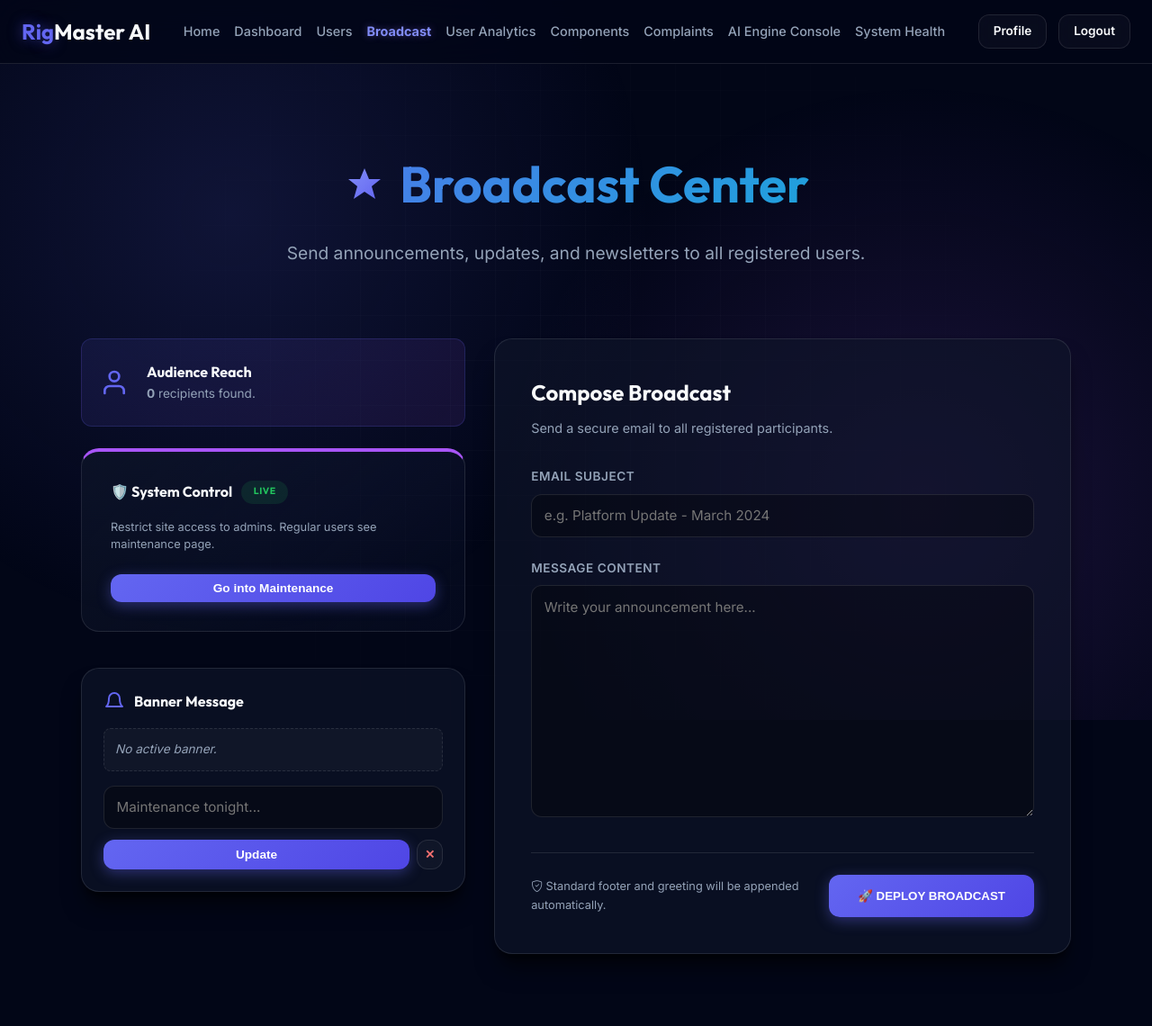
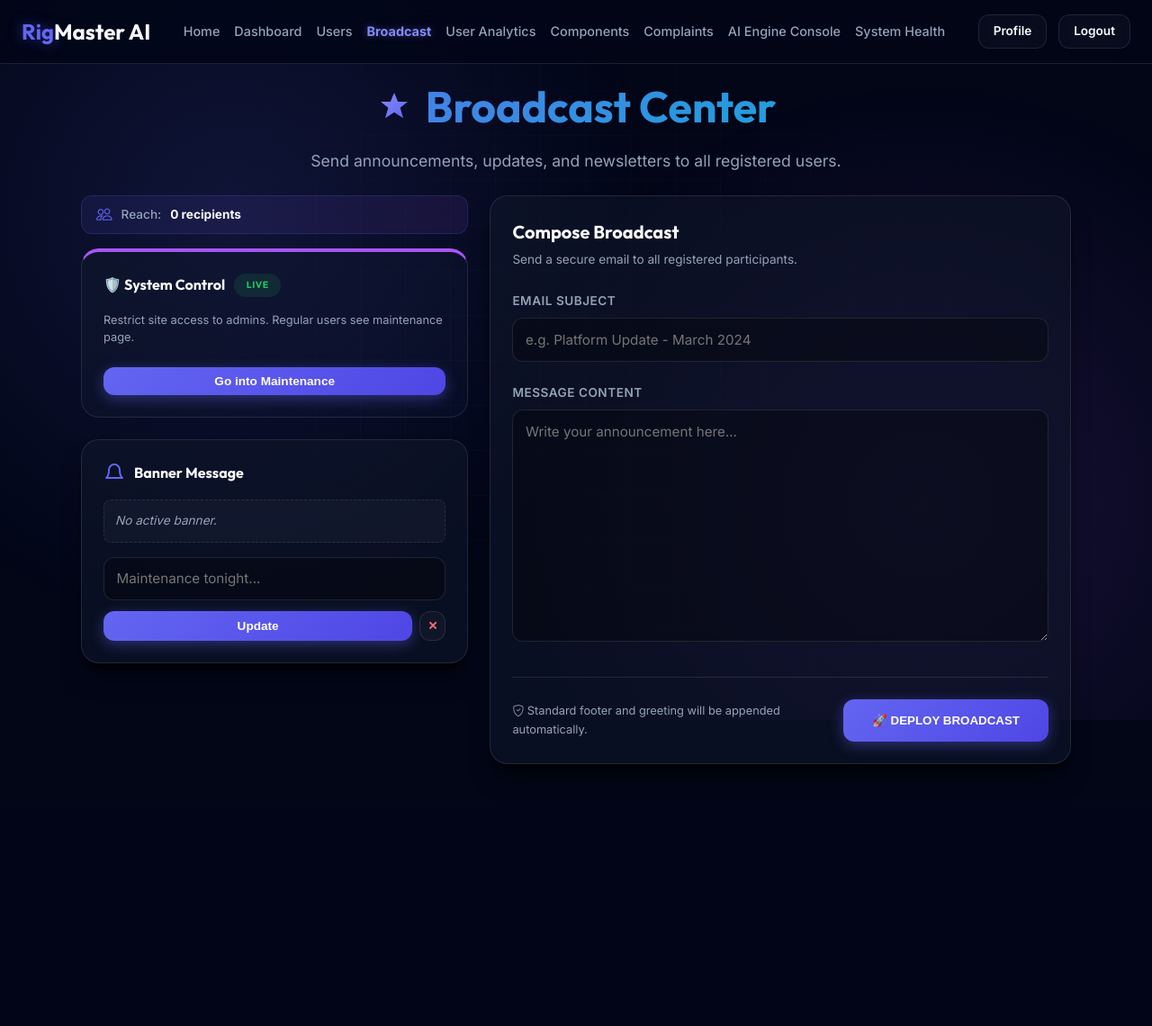
Before and after one commit to blessen5/rigmaster-ai, a Flask app: page /admin/broadcast in a window 1280 px wide. Shown: the whole page at 90% size. After the commit the page ends 855 px from the top, so only its background shows below. Run offline with Flask 3, Linux system fonts and the light colour scheme; the visitor is signed in with stand-in values (Sample User, id 1); data that the repository does not hold is empty; some libraries are stand-ins or nearby versions.

Commit message:
feat(admin): Refine admin UI for improved density and style
This commit refines the styling of several admin pages for a more compact and polished user interface.

Key changes include:
- Reduced padding, margins, and gaps across various components.
- Decreased font sizes for headings and text for better information density.
- Standardized and slightly smaller icons for a cleaner look.

These adjustments create a more consistent and visually appealing experience in the admin dashboard.

```diff
--- a/templates/admin/broadcast.html
+++ b/templates/admin/broadcast.html
@@ -18,14 +18,14 @@
         .broadcast-grid {
             display: grid;
             grid-template-columns: 1fr 1.5fr;
-            gap: 2rem;
+            gap: 1.5rem;
             align-items: start;
         }
 
         .card {
             background: var(--bg-card);
             border: 1px solid var(--border);
-            padding: 2rem;
+            padding: 1.5rem;
             border-radius: var(--radius-lg);
             box-shadow: var(--shadow-lg);
             height: 100%;
@@ -67,21 +67,22 @@
         .stats-banner {
             background: linear-gradient(135deg, rgba(99, 102, 241, 0.1) 0%, rgba(168, 85, 247, 0.1) 100%);
             border: 1px solid rgba(99, 102, 241, 0.2);
-            padding: 1.5rem;
+            padding: 0.4rem 1rem;
             border-radius: var(--radius-md);
-            margin-bottom: 1.5rem;
+            margin-bottom: 1rem;
             display: flex;
             align-items: center;
-            gap: 1rem;
+            gap: 10px;
+            font-size: 0.85rem;
         }
 
         .maint-card {
             background: linear-gradient(135deg, rgba(239, 68, 68, 0.03) 0%, rgba(10, 10, 10, 0.2) 100%);
             border: 1px solid var(--border);
             border-top: 4px solid var(--accent);
-            padding: 1.5rem;
+            padding: 1.25rem;
             border-radius: var(--radius-md);
-            margin-bottom: 1.5rem;
+            margin-bottom: 1.25rem;
         }
 
         .preview-box {
@@ -118,9 +119,9 @@
             background: linear-gradient(135deg, var(--bg-card) 0%, rgba(102, 126, 234, 0.03) 100%);
             border: 1px solid var(--border);
             border-top: 4px solid var(--accent);
-            padding: 2rem;
+            padding: 1.5rem;
             border-radius: var(--radius-lg);
-            margin-bottom: 2.5rem;
+            margin-bottom: 1.5rem;
         }
 
         .maint-header {
@@ -176,11 +177,11 @@
     <div class="bg-grid"></div>
     {% include 'shared/navbar.html' %}
 
-    <header class="support-hero" style="padding: 10rem 0 5rem; text-align: center;">
+    <header class="support-hero" style="padding: 5rem 0 1.5rem; text-align: center;">
         <div class="container">
             <h1 class="text-gradient"
-                style="font-size: 3.5rem; display: flex; align-items: center; justify-content: center; gap: 15px;">
-                <svg width="48" height="48" viewBox="0 0 24 24" fill="none" xmlns="http://www.w3.org/2000/svg">
+                style="font-size: 3rem; display: flex; align-items: center; justify-content: center; gap: 15px; margin-bottom: 0.5rem;">
+                <svg width="40" height="40" viewBox="0 0 24 24" fill="none" xmlns="http://www.w3.org/2000/svg">
                     <path d="M12 3L14.5 9H21L16 13L18 20L12 16L6 20L8 13L3 9H9.5L12 3Z" fill="url(#broad_grad)" />
                     <defs>
                         <linearGradient id="broad_grad" x1="3" y1="3" x2="21" y2="20" gradientUnits="userSpaceOnUse">
@@ -191,13 +192,13 @@
                 </svg>
                 Broadcast Center
             </h1>
-            <p style="color: var(--text-muted); font-size: 1.2rem; margin-top: 1rem;">
+            <p style="color: var(--text-muted); font-size: 1.1rem;">
                 Send announcements, updates, and newsletters to all registered users.
             </p>
         </div>
     </header>
 
-    <main class="container" style="padding-bottom: 5rem;">
+    <main class="container" style="padding-bottom: 3rem;">
 
 
         <div class="broadcast-container">
@@ -205,18 +206,9 @@
                 <!-- Left Column: Controls & Stats -->
                 <div class="sidebar-cards">
                     <div class="stats-banner">
-                        <svg width="32" height="32" viewBox="0 0 24 24" fill="none" style="flex-shrink: 0;">
-                            <path
-                                d="M17 21V19C17 17.9391 16.5786 16.9217 15.8284 16.1716C15.0783 15.4214 14.0609 15 13 15H5C3.93913 15 2.92172 15.4214 2.17157 16.1716C1.42143 16.9217 1 17.9391 1 19V21"
-                                stroke="var(--primary)" stroke-width="2" stroke-linecap="round" stroke-linejoin="round" />
-                            <path
-                                d="M9 11C11.2091 11 13 9.20914 13 7C13 4.79086 11.2091 3 9 3C6.79086 3 5 4.79086 5 7C5 9.20914 6.79086 11 9 11Z"
-                                stroke="var(--primary)" stroke-width="2" stroke-linecap="round" stroke-linejoin="round" />
-                        </svg>
-                        <div>
-                            <h3 style="margin: 0; font-size: 1rem; color: var(--text-main);">Audience Reach</h3>
-                            <p style="margin: 0; font-size: 0.85rem; color: var(--text-muted);"><strong>{{ user_count }}</strong> recipients found.</p>
-                        </div>
+                        <i class="bi bi-people" style="color: var(--primary); font-size: 1.1rem;"></i>
+                        <span style="color: var(--text-muted); font-weight: 500;">Reach:</span>
+                        <span style="color: var(--text-main); font-weight: 700;">{{ user_count }} recipients</span>
                     </div>
 
                     <!-- System Control -->
@@ -270,10 +262,10 @@
                 </div>
 
                 <!-- Right Column: Email Broadcast -->
-                <div class="card" style="padding: 2.5rem;">
-                    <div style="margin-bottom: 2rem;">
-                        <h2 style="margin: 0; font-size: 1.5rem; color: var(--text-main);">Compose Broadcast</h2>
-                        <p style="margin: 0.5rem 0 0; font-size: 0.9rem; color: var(--text-muted);">Send a secure email to all registered participants.</p>
+                <div class="card" style="padding: 1.5rem;">
+                    <div style="margin-bottom: 1.5rem;">
+                        <h2 style="margin: 0; font-size: 1.25rem; color: var(--text-main);">Compose Broadcast</h2>
+                        <p style="margin: 0.25rem 0 0; font-size: 0.85rem; color: var(--text-muted);">Send a secure email to all registered participants.</p>
                     </div>
 
                     <form id="broadcastForm" onsubmit="sendBroadcast(event)">
```
Also changed, not shown: templates/admin/ai_engine_console.html (+18 -147 lines), templates/admin/user_analytics.html (+15 -15 lines).
